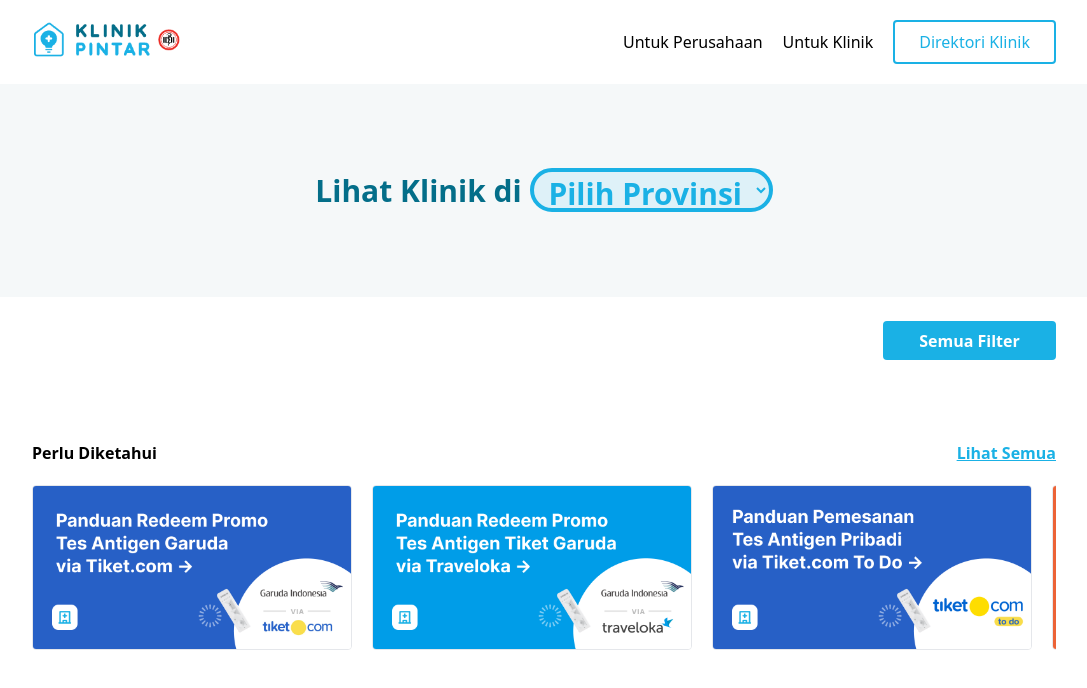
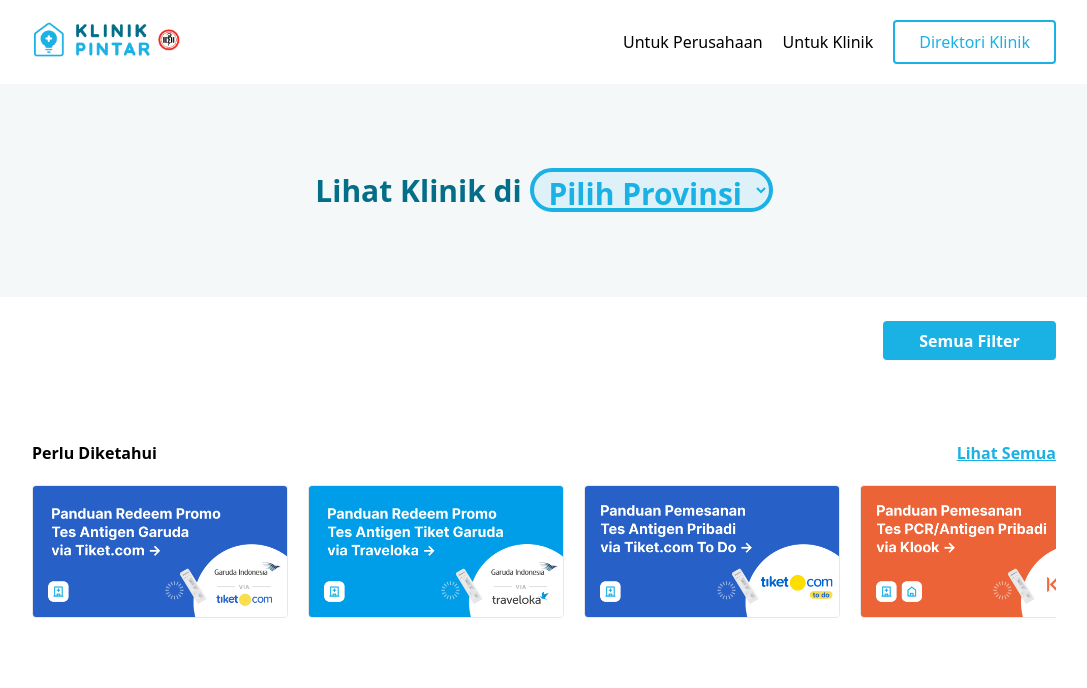
Before and after one commit to herdantio/kp-assessment, a Vue app: page / in a window 1280 px wide. Shown: the top 688 px of the page, without its empty margins (96-1183 px from the left). Built offline with nearby package versions, Linux system fonts and the light colour scheme.

Commit message:
refactor covid info

```diff
--- a/src/components/organisms/CovidInfo.vue
+++ b/src/components/organisms/CovidInfo.vue
@@ -22,7 +22,7 @@ const infoImages = computed(() => {
             <button class="text-[16px] font-semibold text-kp-blue underline">Lihat Semua</button>
         </div>
         <div class="mt-[20px] flex flex-row space-x-5 overflow-x-auto">
-            <img  v-for="image in infoImages" :key="image" :src="image" class="max-w-xs rounded border"/>
+            <img  v-for="image in infoImages" :key="image" :src="image" class="max-w-[256px] rounded border"/>
         </div>
     </div>
 </template>
```
